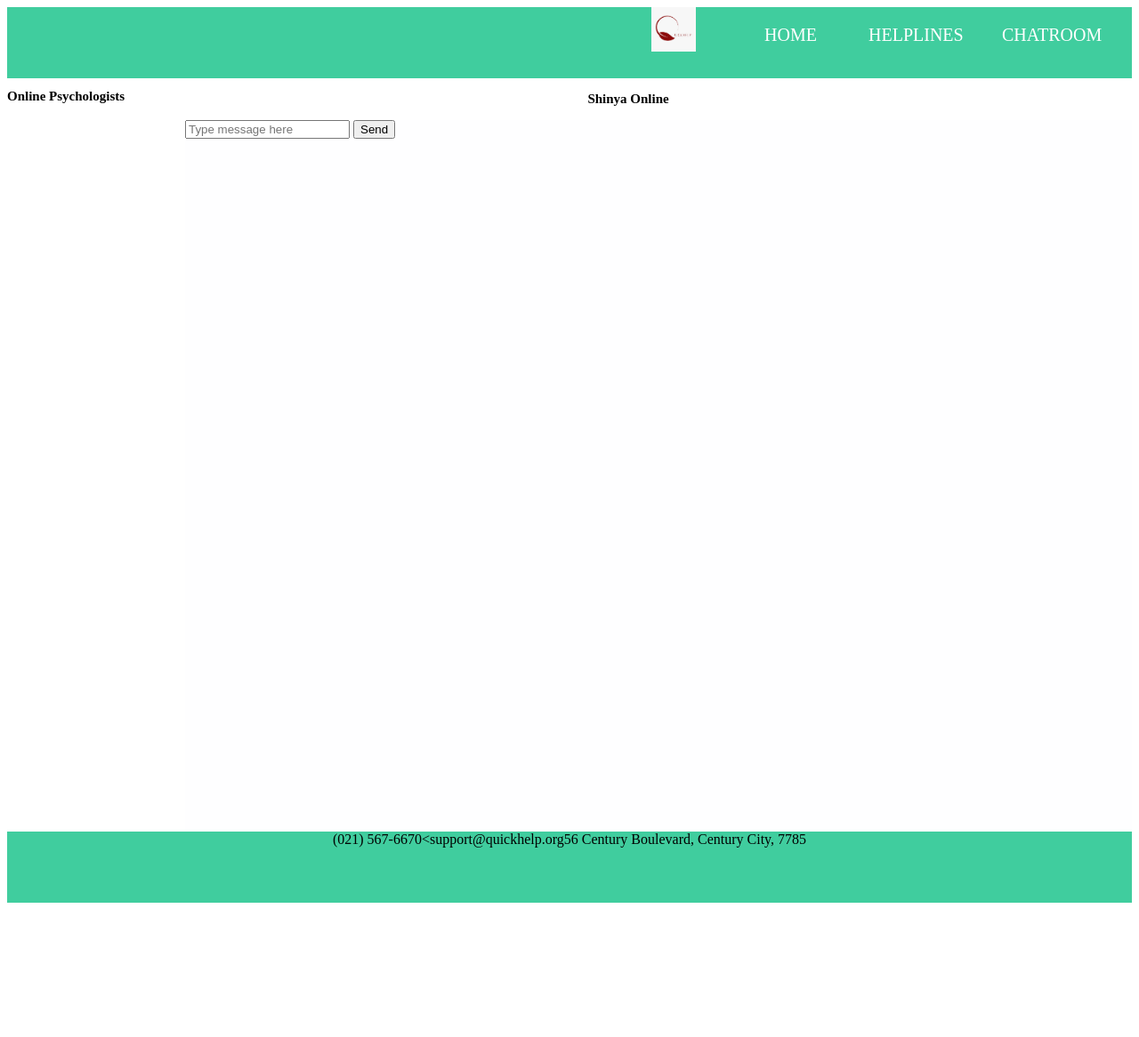
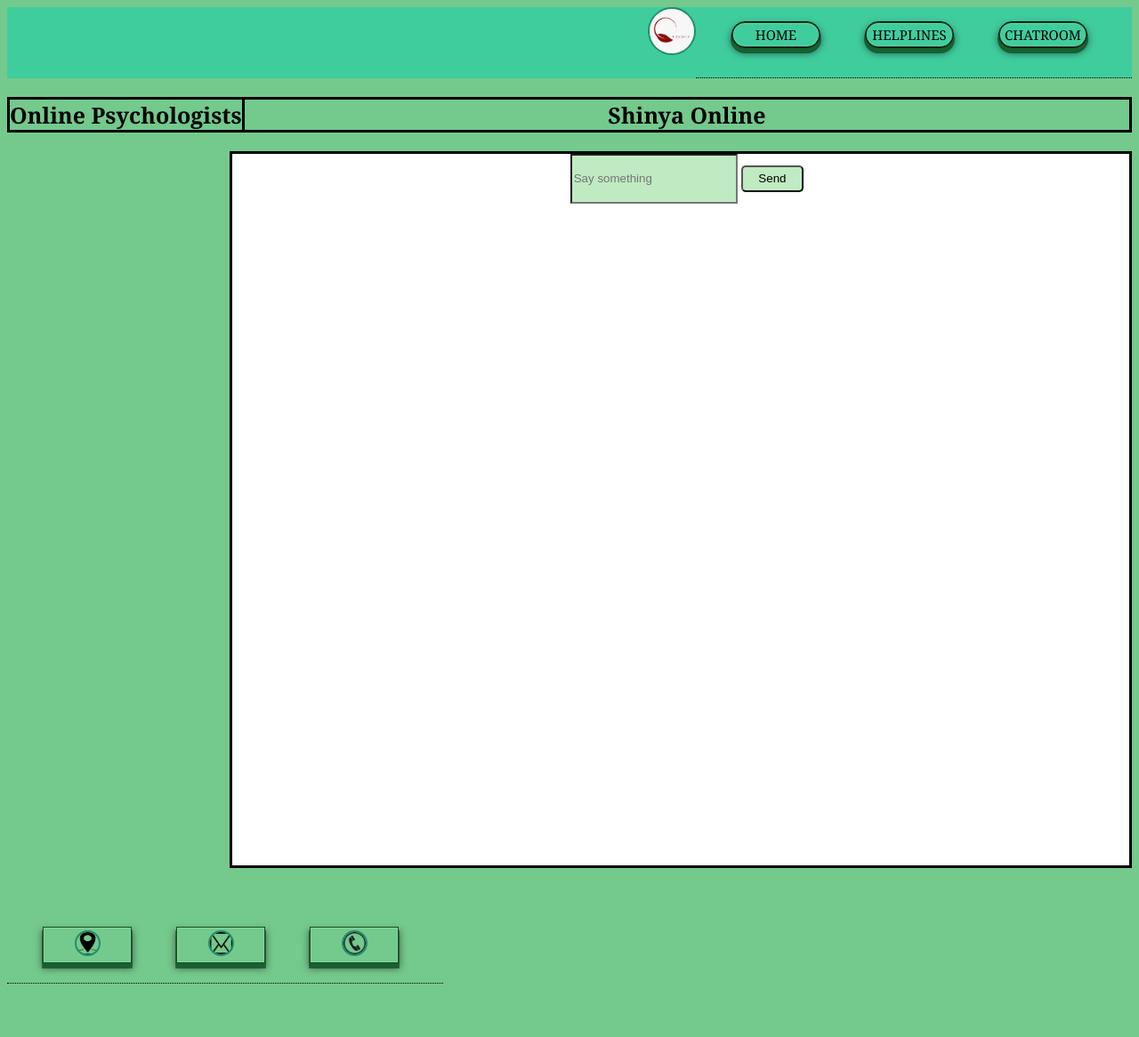
Before and after one commit to kamvegwij/FINAL-CAPSTONE, a Flask app: page /chat in a window 1280 px wide. Shown: the whole page at 89% size. Before the commit the page ends 1015 px from the top, so only its background shows below. Run offline with Flask 2, Linux system fonts and the light colour scheme; some libraries are stand-ins or nearby versions.

Commit message:
update UI

```diff
--- a/Product Development/app.py
+++ b/Product Development/app.py
@@ -1,19 +1,25 @@
-from flask import Flask, render_template, url_for
+from flask import Flask, render_template, url_for, session, request, redirect
 from flask_socketio import SocketIO, send
 
 app = Flask(__name__)
-app.config['SECRET'] = '123'
+app.config['SECRET_KEY'] = '123'
+
 #chat server
 socketio = SocketIO(app)
 
 @socketio.on('message')
 def handle_message(message):
     print("Recieved message: " + message)
-    send(message, broadcast=True) #broadcast set to true send the message to everyone on the server chat.
+    send(session['username'] +  ": \n" + message, broadcast=True) #broadcast set to true send the message to everyone on the server chat.
 
 #pages
 @app.route("/", methods=['GET', 'POST'])
 def signup():
+    if request.method == 'POST':
+        username = request.form['username']
+        session['username'] = username
+        return redirect('/home')
+
     return render_template("signup.html")
 
 @app.route("/home", methods = ['GET', 'POST'])
@@ -29,4 +35,4 @@ def chat():
     return render_template("chat.html")
 
 if __name__ == "__main__":
-    socketio.run(app)
+    socketio.run(app, debug=True)
--- a/Product Development/static/css/style.css
+++ b/Product Development/static/css/style.css
@@ -1,28 +1,68 @@
+body {
+  font-family:Cambria, Cochin, Georgia, Times, 'Times New Roman', serif;
+  background-color: rgb(192, 234, 194);
+}
+.info{
+  height: 500px;
+  border: 3px solid rgb(0, 0, 0);
+  background-color: rgb(64, 146, 87);
+  margin-bottom: 100px;
+  margin-left: 100px; margin-right: 100px;
+  position:center;
+  justify-content: center;
+}
+/*
+sign up page styling
+*/
 .signup{
-  font-family: sans-serif;
-  background-color: rgb(172, 245, 193);
+  font-family:Cambria, Cochin, Georgia, Times, 'Times New Roman', serif ;
+  background-color: rgb(116, 201, 140);
   border: 3px dashed rgb(121, 194, 121);
   border-radius: 25px;
-  margin: auto;
+  margin-top: 100px;
+  height: 500px;
 }
+
+#signbtn{
+  height: 50px;
+  width: 90px;
+  border-radius: 5px;
+  background-color: rgb(192, 234, 194);
+
+}
+#signbtn:active {
+  background-color: #24bf52;
+  top: 4px;
+  box-shadow: 0 0 0 1px #197635 inset,0 0 0 2px rgba(255, 255, 255, 0.15) inset,0 0 0 0      #227235,0 0 0 1px rgba(0, 0, 0, 0.4),0 0px 8px 1px rgba(0, 0, 0, 0.5);
+  }
+
+#signbtn:hover {
+  background-color: #15642d;
+  position: relative;
+  top: -1px;
+  box-shadow: 0 0 0 1px #0d5422 inset,0 0 0 2px rgba(255, 255, 255, 0.15) inset,0 5px 0 0      #16612f,0 5px 0 1px rgba(0, 0, 0, 0.4),0 5px 8px 1px rgba(0, 0, 0, 0.5);
+  cursor: grab;
+}
+
 .signbody{
   text-align: center;
   background-color: rgb(192, 234, 194);
 }
-.info {
-  background-color: rgb(255, 255, 255);
-  display: flex;
-  flex-direction: column;
-  justify-content: center;
-  background-size:cover;
-  background-position: center;
-  font-family:sans-serif;
-  border: 1px solid white;
-  border-bottom-color: black;
+/*
+home page styling
+*/
+.info{
+  height: 500px;
+  border: 3px solid rgb(0, 0, 0);
+  background-color: rgb(116, 201, 140);
   margin-bottom: 100px;
   margin-left: 100px; margin-right: 100px;
   position:center;
+  justify-content: center;
 }
+/*
+navigation bar styling
+*/
 .nav {
   display:flex;
   justify-content: right;
@@ -30,46 +70,25 @@
   text-align: right;
   height: 80px;
 }
-
-.bottom-section{
-  display:flex;
-  justify-content: center;
-  background-color: rgb(64, 205, 158);
-  text-align: left;
-  height: 80px;
-  position: bottom;
-}
-
-.chat-display{
-  height: 800px;
-  margin-left: 200px;
-  background-color: rgb(254, 254, 255);
-
-}
-
-.nav #logo{
-  margin-right: 850px;
-}
-
 #horBar li {
   display:block;
   width: 150px;
   float: right;
 }
-#chat a{
-  color: brown;
-}
-
 #horBar a {
-  color: rgb(255, 255, 255);
+  color: rgb(1, 1, 1);
   background-color: rgb(64, 205, 158);
   text-decoration: none;
   padding: 4px;
   display: block;
-  font-size: 20px;
+  font-size: 15px;
   margin-right: 50px;
+  border: 1px solid black;
+  border-radius: 25px;
+  text-align: center;
+  box-shadow: 0 0 0 1px #0d5422 inset,0 0 0 2px rgba(255, 255, 255, 0.15) inset,0 5px 0 0      #16612f,0 5px 0 1px rgba(0, 0, 0, 0.4),0 5px 8px 1px rgba(0, 0, 0, 0.5);
+
 }
-
 .num{
   list-style-type: none;
   list-style: none;
@@ -79,16 +98,43 @@
   color: rgb(218, 39, 39);
   position: relative;
 }
-.left-cont {
-  text-align: left;
-  position: left;
+
+/*
+bottom bar styling
+*/
+.bottom-section{
+  display:flex;
+  justify-content: left;
+  height: 80px;
+}
+#botBar li {
+  display:block;
+  width: 150px;
+  float: right;
 }
 
-.right-cont{
-  text-align: right;
-  position: right;
+#botBar a {
+  padding: 4px;
+  display: block;
+  font-size: 15px;
+  margin-right: 50px;
+  box-shadow: 0 0 0 1px #0d5422 inset,0 0 0 2px rgba(255, 255, 255, 0.15) inset,0 5px 0 0      #16612f,0 5px 0 1px rgba(0, 0, 0, 0.4),0 5px 8px 1px rgba(0, 0, 0, 0.5);
+  text-align: center;
 }
-.left {
+/*
+chatroom styling
+*/
+.chat-display{
+  height: 800px;
+  margin-left: 200px;
+  background-color: rgb(254, 254, 255);
+
+}
+
+#chat a{
+  color: brown;
+}
+.psych-head {
   text-align: left;
   float: left;
   position: left;
@@ -96,20 +142,97 @@
 .chat-head {
   text-align: center;
   position: relative;
+  padding: auto;
+}
+#messages {
+  margin-left: 250px;
+  margin-top: 20px;
+  margin-bottom: 50px;
+  background-color: rgb(255, 255, 255);
+  text-align: center;
+  border: 3px solid black;
+}
+
+.chat-bod{
+  background-color: rgb(116, 201, 140);
+}
+
+#message{
+  height: 50px;
+  width: 180px;
+  background-color: rgb(192, 234, 194);
+}
+
+#sendbtn {
+  height: 30px;
+  width: 70px;
+  border-radius: 5px;
+  background-color: rgb(192, 234, 194);
+}
+#sendbtn:active {
+  background-color: #24bf52;
+  top: 4px;
+  box-shadow: 0 0 0 1px #197635 inset,0 0 0 2px rgba(255, 255, 255, 0.15) inset,0 0 0 0      #227235,0 0 0 1px rgba(0, 0, 0, 0.4),0 0px 8px 1px rgba(0, 0, 0, 0.5);
+  }
+
+#sendbtn:hover {
+  background-color: #15642d;
+  position: relative;
+  top: -1px;
+  box-shadow: 0 0 0 1px #0d5422 inset,0 0 0 2px rgba(255, 255, 255, 0.15) inset,0 5px 0 0      #16612f,0 5px 0 1px rgba(0, 0, 0, 0.4),0 5px 8px 1px rgba(0, 0, 0, 0.5);
+  cursor: grab;
+}
+
+/*
+general styling
+*/
+.left-cont {
+  text-align: left;
+  position: left;
 }
 
 h1 {
   text-align: center;
   color:rgb(0, 0, 0);
-  font-size:50px;
+  font-size:30px;
 }
 h2 {
   text-align: center;
   color:rgb(0, 0, 0);
-  font-size:15px;
+  font-size:25px;
+  border: 3px solid black;
+  border-radius: 0.5px;
 }
-h3 {
+
+#logo {
+  justify-content: left;
+  border: 2px solid rgb(35, 142, 106);;
+  border-radius: 50%;
+}
+.hovertext {
+  position: relative;
+  border-bottom: 1px dotted black;
+}
+
+.hovertext:before {
+  content: attr(data-hover);
+  visibility: hidden;
+  opacity: 0;
+  width: 140px;
+  background-color: rgb(64, 205, 158);
+  color: #fff;
   text-align: center;
-  color:rgb(0, 0, 0);
-  font-size:15px;
+  border-radius: 5px;
+  padding: 5px 0;
+  transition: opacity 1.5s ease-in-out;
+
+  position: absolute;
+  z-index: 1;
+  left: 0;
+  top: 110%;
 }
+
+.hovertext:hover:before {
+  opacity: 3;
+  visibility: visible;
+}
--- a/Product Development/static/js/client.js
+++ b/Product Development/static/js/client.js
@@ -3,14 +3,13 @@ $(document).ready(function() {
                 var socket = io.connect("http://127.0.0.1:5000")
 
                 socket.on('connect', function(){
-                    socket.send("User connected"); //listen to 'connect' event
+                    socket.send("joined the chat"); //listen to 'connect' event
                 });
                 socket.on('message', function(msg){
                     $('#messages').append($('<li>').text(msg)); //listen to 'message' event
                 });
 
                 $('#sendbtn').on('click', function(){
-                    //socket.send($('#username').val + ': ' + $('#message').val());
                     socket.send($('#message').val());
                     $('#message').val('');
                 });
--- a/Product Development/templates/chat.html
+++ b/Product Development/templates/chat.html
@@ -11,40 +11,54 @@
         <script src="https://ajax.googleapis.com/ajax/libs/jquery/1.12.4/jquery.min.js"></script>
         <title>QuickHelp-Chat</title>
     </head>
-    <body>
+    <body class="chat-bod">
         <div class = "nav">
-                <img src="{{ url_for('static', filename='/img/quickhelplogo.jpeg') }}" class="img" align = "left" width = 50 height = 50>
+            <img src="{{ url_for('static', filename='/img/quickhelplogo.jpeg') }}" align="left" id = "logo" width = 50 height = 50>
+            <span class="hovertext" data-hover="go to this page">
             <nav>
-                    <ul class id="horBar">
+                <ul id="horBar">
                     <li>
-                        <a href="\chatroom"> CHATROOM </a>
+                    <a href="\chat"> CHATROOM </a>
                     </li>
                     <li>
                     <a href = "\help"> HELPLINES </a>
                     </li>
                     <li>
-                        <a href = "\"> HOME </a>
+                    <a href = "\home"> HOME </a>
                     </li>
                 </ul>
             </nav>
+            </span>
         </div>
-                <div class = "left">
+                <div class = "psych-head">
                     <h2>Online Psychologists</h2><br>
                 </div>
                 <div class="chat-head">
-                    <h3>Shinya Online</h3>
+                    <h2>Shinya Online</h2>
                 </div>
 
                 <script src="{{ url_for('static', filename='/js/client.js') }}"> </script>
                     <div id="messages" class = "chat-display">
-                        <input type="text" id="message" placeholder="Type message here">
+                        <input type="text" id="message" placeholder="Say something">
                         <button id="sendbtn">Send</button>
 
                     </div>
                     <div class = "bottom-section">
-                <label "call-us"> (021) 567-6670<</label><br>
-                <label "email-us"> support@quickhelp.org</label><br>
-                <label>56 Century Boulevard, Century City, 7785</label>
+                        <span class="hovertext" data-hover="click on image to complete action">
+                        <nav>
+                            <ul id="botBar">
+                                <li>
+                              <!-- test number-->  <a href="tel:0655784075"><img src="{{ url_for('static', filename='/img/call-img.png') }}" id = "logo" width = 25 height = 25></a>
+                                </li>
+                                <li>
+                                <a href = "mailto:quickhelp@gmail.com"><img src="{{ url_for('static', filename='/img/email-png.png') }}" id = "logo" width = 25 height = 25></a>
+                                </li>
+                                <li>
+                                <a><img src="{{ url_for('static', filename='/img/location-png.png') }}" id = "logo" width = 25 height = 25></a>
+                                </li>
+                            </ul>
+                        </nav>
+                        </span>
                     </div>
     </body>
 </html>
```
Also changed, not shown: Product Development/templates/help.html (+22 -9 lines), Product Development/templates/home.html (+22 -11 lines), Product Development/templates/signup.html (+6 -5 lines), Product Development/static/img/call-img.png (added), Product Development/static/img/email-png.png (added), Product Development/static/img/location-png.png (added). Lines whose indentation alone changed are shown as unchanged.
